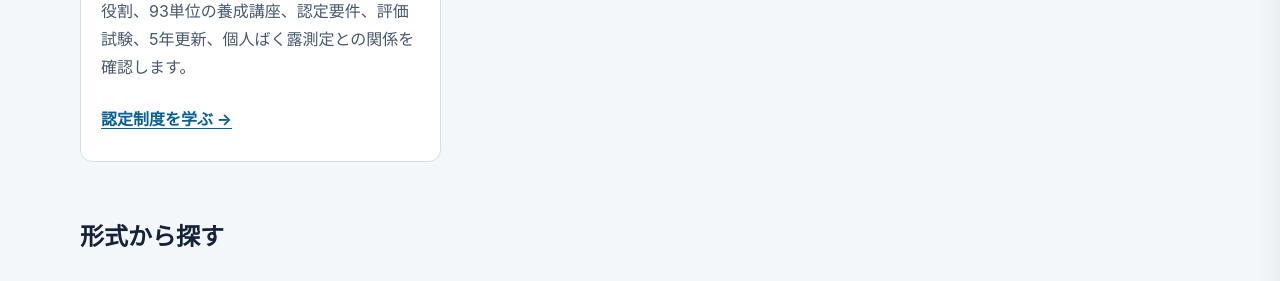
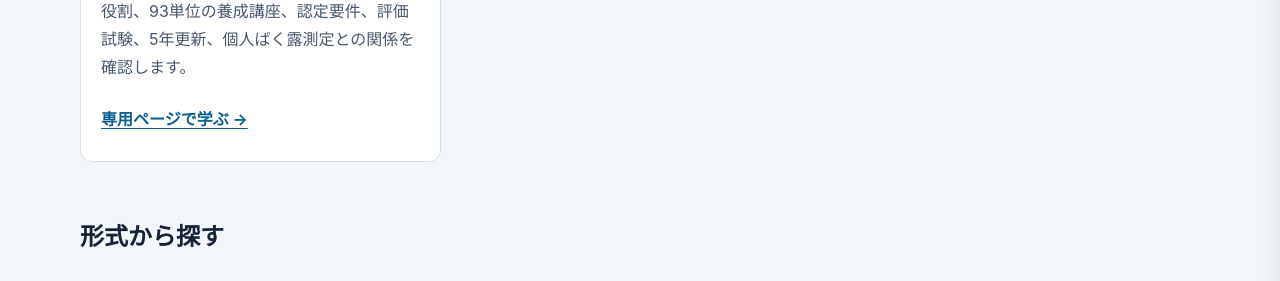
Before and after one commit to rodoeisei-lab/rodoeisei-lab, a Jekyll site: the page built from learn/index.md, in a window 1280 px wide and 900 px high, scrolled down 1316 px. Shown: the part 151-432 px from the top of the window. Built offline with Jekyll 4.4.1, drawn with Linux system fonts in a browser that asks for light colours.

Commit message:
Link learning page to occupational hygienist hub

```diff
--- a/learn/index.md
+++ b/learn/index.md
@@ -72,8 +72,8 @@
   {% include list-card.html
     title="オキュペイショナルハイジニスト"
     description="役割、93単位の養成講座、認定要件、評価試験、5年更新、個人ばく露測定との関係を確認します。"
-    link_url="/guides/occupational-hygienist-basics/"
-    link_label="認定制度を学ぶ →"
+    link_url="/occupational-hygienist/"
+    link_label="専用ページで学ぶ →"
   %}
 </div>
 
```
